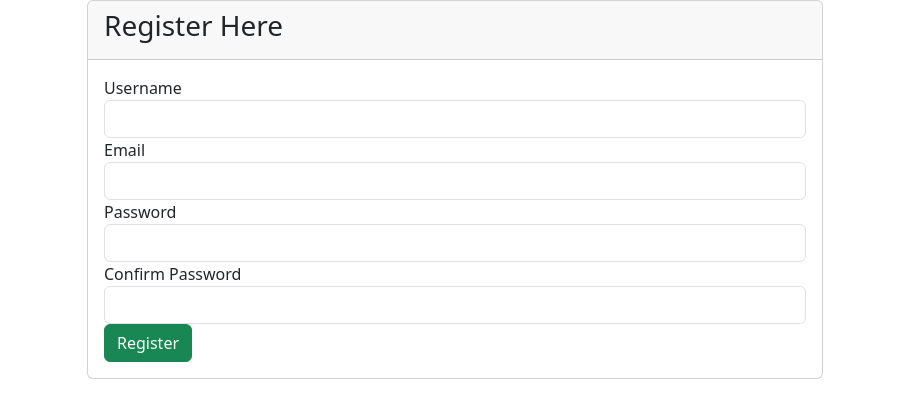
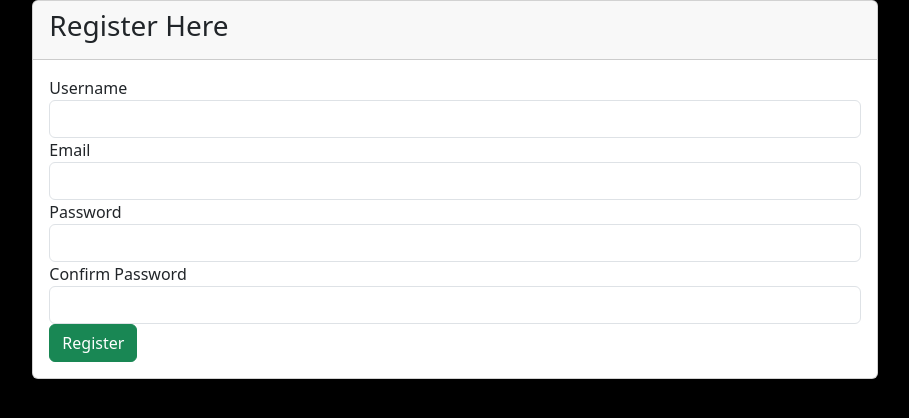
Before and after one commit to RikaPamela/Movie-Room, an Angular app in the folder the-movie-room/: page / in a window 1280 px wide. Shown: the top 418 px of the page, without its empty margins (185-1094 px from the left). Built offline with nearby package versions, Linux system fonts and the light colour scheme.

Commit message:
almost done

```diff
--- a/the-movie-room/src/app/Register_component/reactive-form/reactive-form.component.html
+++ b/the-movie-room/src/app/Register_component/reactive-form/reactive-form.component.html
@@ -1,4 +1,5 @@
-<div class="container">
+<div class="container-t">
+    <div class="register-page">
         <div class="row">
             <div class="col-md-8 mx-auto">
                 <div class="card">
@@ -70,7 +71,8 @@
                                 </span>
                             </div>
                             <div class="form-group">
-                            <button type="submit" class="btn btn-success">Register</button>
+                                <button  type="submit" class="btn btn-success">Register</button>
+                                <!-- onclick="window.location.href='loginPage_path'" -->
                             </div>
                         </form>
                     </div>
@@ -78,3 +80,5 @@
             </div>
         </div>
     </div>
+
+</div>
--- a/the-movie-room/src/app/Register_component/reactive-form/reactive-form.component.scss
+++ b/the-movie-room/src/app/Register_component/reactive-form/reactive-form.component.scss
@@ -0,0 +1,8 @@
+
+
+.container-t{
+    background:black;
+    height: 100vh;
+
+    // padding-right: 1rem;
+}
--- a/the-movie-room/src/app/Register_component/reactive-form/reactive-form.component.ts
+++ b/the-movie-room/src/app/Register_component/reactive-form/reactive-form.component.ts
@@ -13,7 +13,7 @@ export class ReactiveFormComponent implements OnInit {
 
   // registerForm: FormGroup
   registerForm = new FormGroup({
-    name: new FormControl(''),
+
     email: new FormControl(''),
     username: new FormControl(''),
     password: new FormControl(''),
@@ -30,7 +30,6 @@ export class ReactiveFormComponent implements OnInit {
 
   ngOnInit() {
     this.registerForm = this.fb.group({
-      name: ['', Validators.required],
       email: ['', [Validators.required, Validators.email]],
       username: ['', [Validators.required], this.customValidator.userNameValidator.bind(this.customValidator)],
       password: ['', Validators.compose([Validators.required, this.customValidator.patternValidator()])],
--- a/the-movie-room/src/app/app.component.html
+++ b/the-movie-room/src/app/app.component.html
@@ -1,5 +1,6 @@
-<div class="container">
-  <router-outlet></router-outlet>
+<!-- <div class="container"> -->
 
-</div>
+
+<!-- </div> -->
 <app-reactive-form></app-reactive-form>
+<router-outlet></router-outlet>
--- a/the-movie-room/src/app/app.module.ts
+++ b/the-movie-room/src/app/app.module.ts
@@ -6,6 +6,7 @@ import { AppComponent } from './app.component';
 import { HomepageComponent } from './homepage/homepage.component';
 import { LoginComponent } from './login/login.component';
 import { ReactiveFormComponent } from './Register_component/reactive-form/reactive-form.component';
+import {HttpClientModule} from '@angular/common/http';
 
 
 @NgModule({
@@ -19,6 +20,7 @@ import { ReactiveFormComponent } from './Register_component/reactive-form/reacti
     BrowserModule,
     AppRoutingModule,
     ReactiveFormsModule,
+    HttpClientModule
   ],
   providers: [],
   bootstrap: [AppComponent]
```
Also changed, not shown: the-movie-room/src/app/Services/registration.service.ts (added, +15 -0 lines), the-movie-room/src/styles.scss (line endings or trailing spaces), 1 other file (tests, documents, lock files or other folders). Lines whose indentation alone changed are shown as unchanged.
